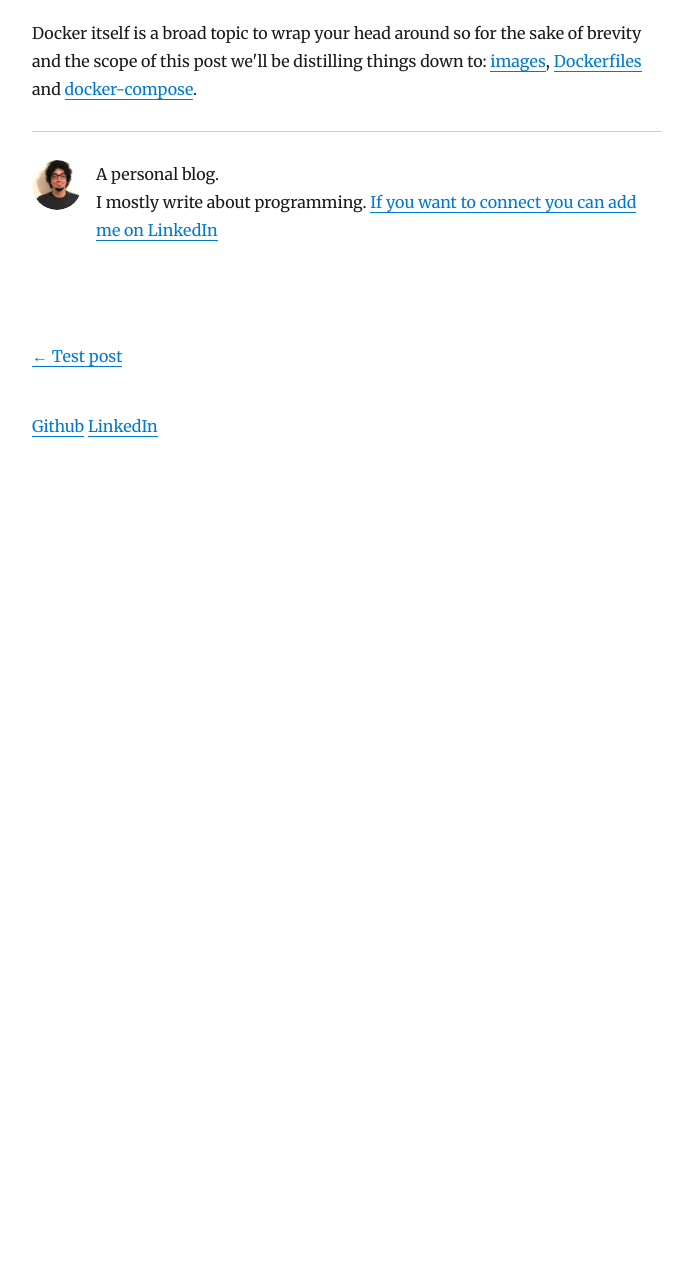
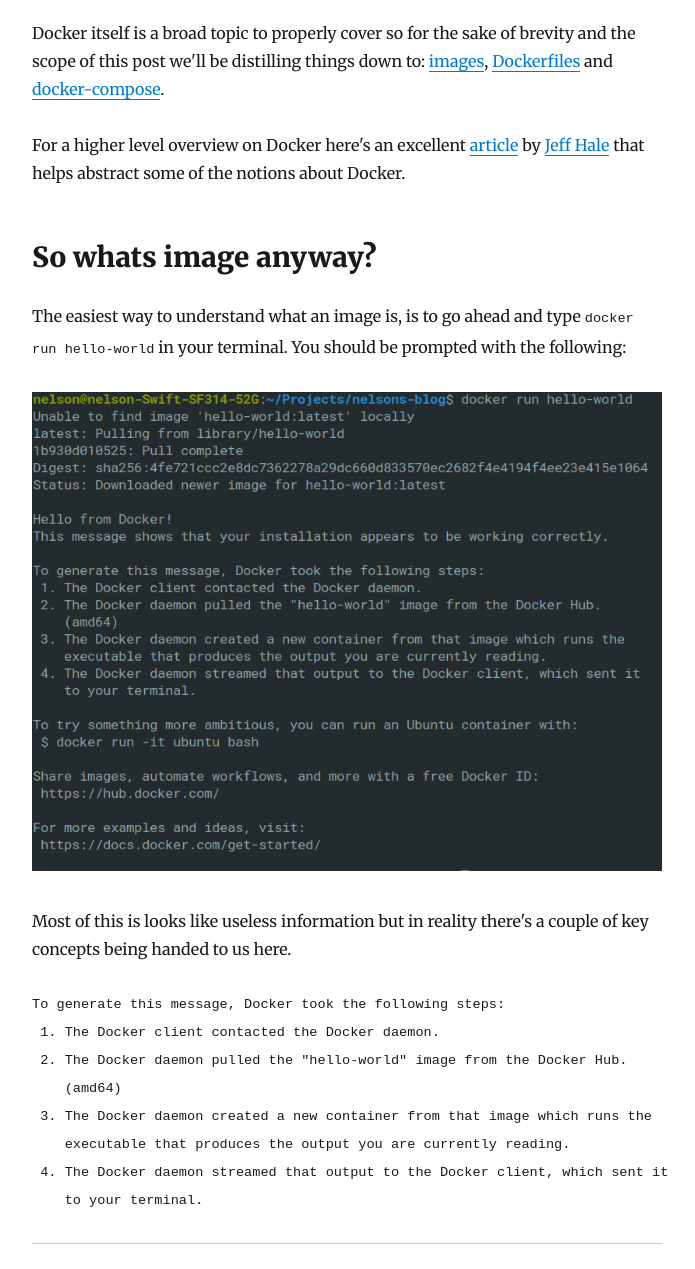
Before and after one commit to nelson-lopez/my-blog, a Gatsby site: page /docker/ in a window 1280 px wide. Shown: the part 1640-2909 px from the top of the page, without its empty margins (293-988 px from the left). Before the commit the page ends 2122 px from the top, so only its background shows below. Built offline with nearby package versions, Linux system fonts and the light colour scheme; Gatsby itself is replaced by a stand-in of ours; some packages are replaced by stand-ins of ours; code samples lack their colours.

Commit message:
added some images

````diff
--- a/content/blog/docker/index.md
+++ b/content/blog/docker/index.md
@@ -21,9 +21,9 @@
 
 By the end of this we should be able to create a database, generate a schema, seed the DB, initialize our server, and run PGAdmin to connect it all through a single Docker command.
 
-Sounds pretty neat so what do you need to know?
+**Sounds pretty neat so what do I need to know?**
 
-First thing that you're going to want to do is to [install docker](https://docs.docker.com/install/). Your instructions might defer depending on which OS you're on. Once that's done, in your terminal type:
+First thing that you're going to want to do is [install docker](https://docs.docker.com/install/). Your instructions might differ depending on which OS you're on. Once that's done, in your terminal type:
 
 `docker version`
 
@@ -31,7 +31,28 @@
 
 ![docker-version](./docker-version.png)
 
-Docker itself is a broad topic to wrap your head around so for the sake of brevity and the scope of this post we'll be distilling things down to: [images](https://docs.docker.com/engine/reference/commandline/images/), [Dockerfiles](https://docs.docker.com/engine/reference/builder/) and [docker-compose](https://docs.docker.com/compose/).
+Docker itself is a broad topic to properly cover so for the sake of brevity and the scope of this post we'll be distilling things down to: [images](https://docs.docker.com/engine/reference/commandline/images/), [Dockerfiles](https://docs.docker.com/engine/reference/builder/) and [docker-compose](https://docs.docker.com/compose/).
+
+For a higher level overview on Docker here's an excellent [article](https://towardsdatascience.com/learn-enough-docker-to-be-useful-b7ba70caeb4b) by [Jeff Hale](https://twitter.com/discdiver) that helps abstract some of the notions about Docker.
+
+## So whats image anyway?
+
+The easiest way to understand what an image is, is to go ahead and type `docker run hello-world` in your terminal. You should be prompted with the following:
+
+![hello-world](./hello-world.png)
+
+Most of this is looks like useless information but in reality there's a couple of key concepts being handed to us here.
+
+```
+To generate this message, Docker took the following steps:
+ 1. The Docker client contacted the Docker daemon.
+ 2. The Docker daemon pulled the "hello-world" image from the Docker Hub.
+    (amd64)
+ 3. The Docker daemon created a new container from that image which runs the
+    executable that produces the output you are currently reading.
+ 4. The Docker daemon streamed that output to the Docker client, which sent it
+    to your terminal.
+```
 
 <!--
 So how do you avoid running into these issues? Forget that, how do you ensure that anyone working with you can avoid these issues? The problem with environments is that they are _broad_ problems and developers seek **isolation**.
````
Also changed, not shown: content/blog/docker/hello-world.png (added).
